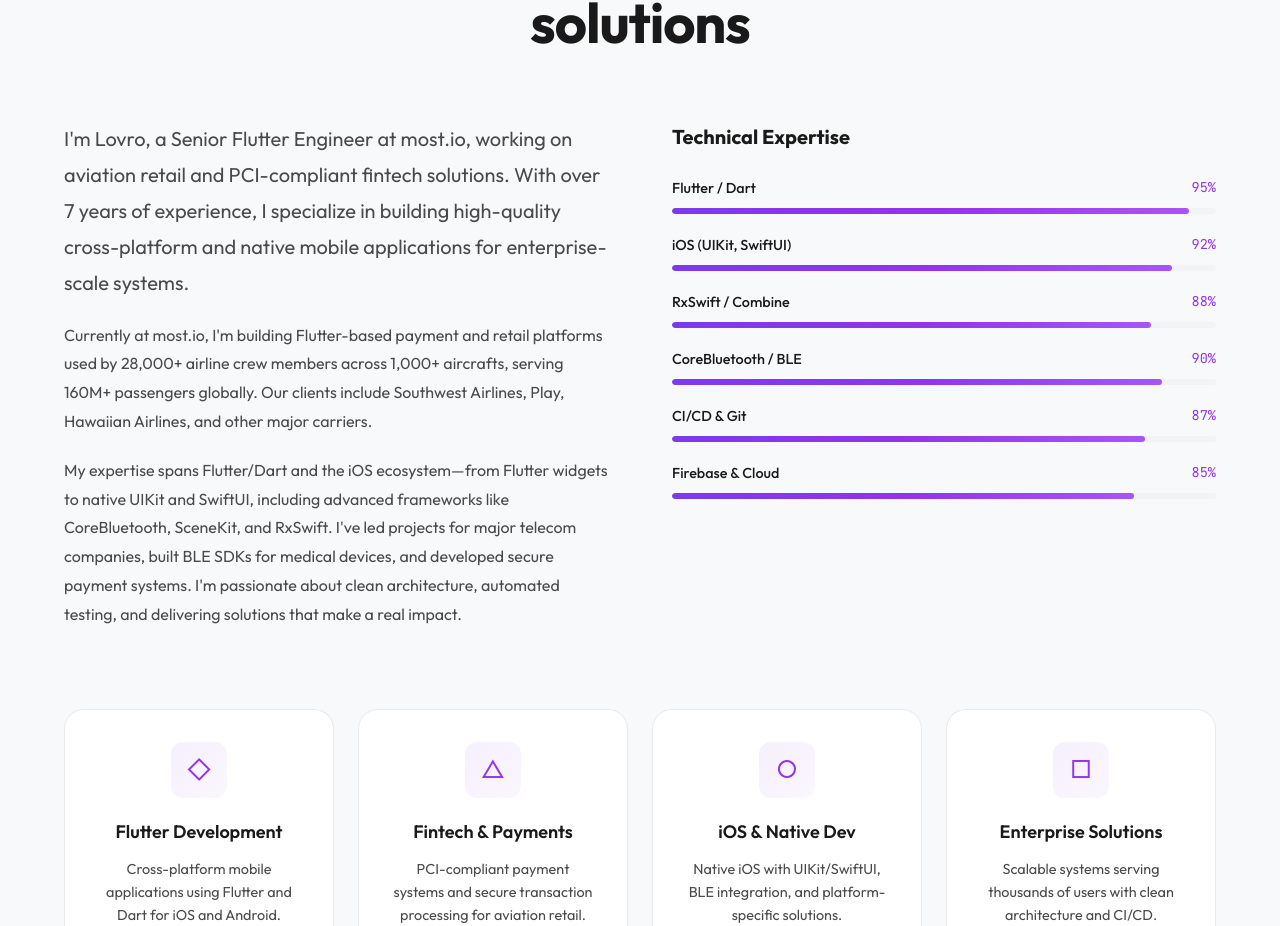
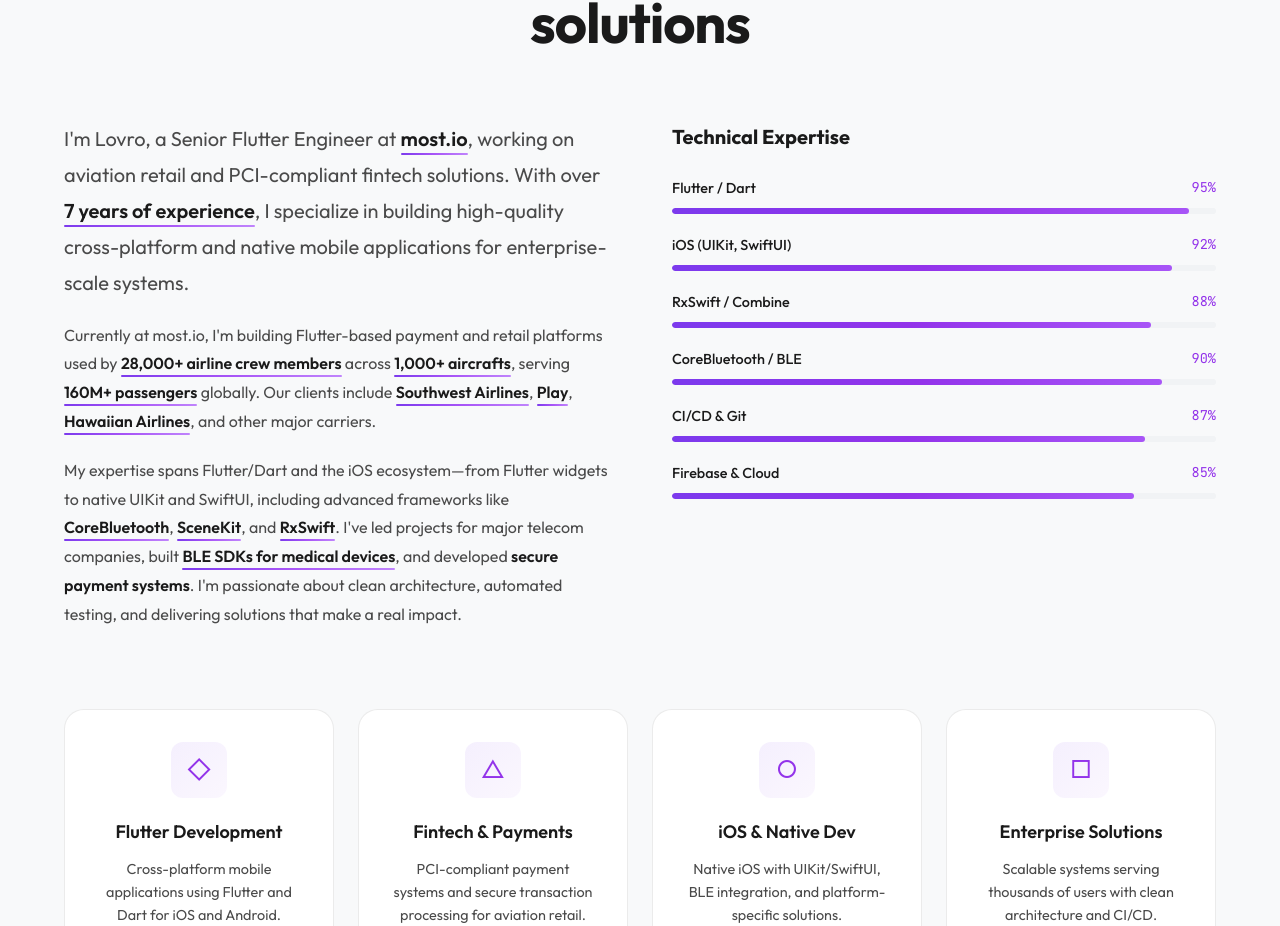
Before and after one commit to lbunicic/temnadigital.hr, a React (Vite) app: page / in a window 1280 px wide. Shown: the part 1059-1985 px from the top of the page. Built offline with nearby package versions, Linux system fonts and the light colour scheme.

Commit message:
Add CSS for gradient underline highlights
- Define gradient-highlight class with custom underline
- Purple gradient line: #7c3aed → #a855f7 → #c084fc
- Bold text (600 weight) for highlighted content
- 2px gradient line positioned below text
- No yellow background, clean gradient underline effect

```diff
--- a/src/index.css
+++ b/src/index.css
@@ -761,6 +761,27 @@ input, textarea {
 .about-text p {
   color: var(--text-secondary);
   line-height: 1.8;
+}
+
+/* Gradient highlight/underline for key info */
+.gradient-highlight {
+  background: transparent;
+  color: var(--text-primary);
+  font-weight: 600;
+  position: relative;
+  padding-bottom: 4px;
+  border: none;
+}
+
+.gradient-highlight::after {
+  content: '';
+  position: absolute;
+  left: 0;
+  right: 0;
+  bottom: 0;
+  height: 2px;
+  background: linear-gradient(90deg, #7c3aed 0%, #a855f7 50%, #c084fc 100%);
+  border-radius: 1px;
 }
 
 .about-skills h3 {
```
